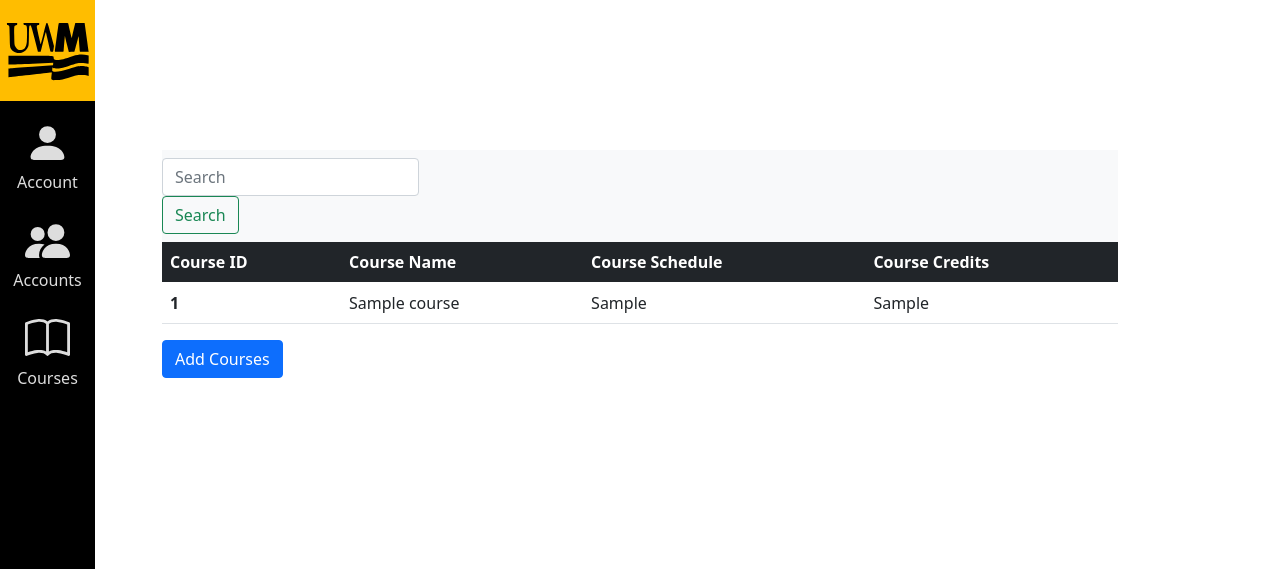
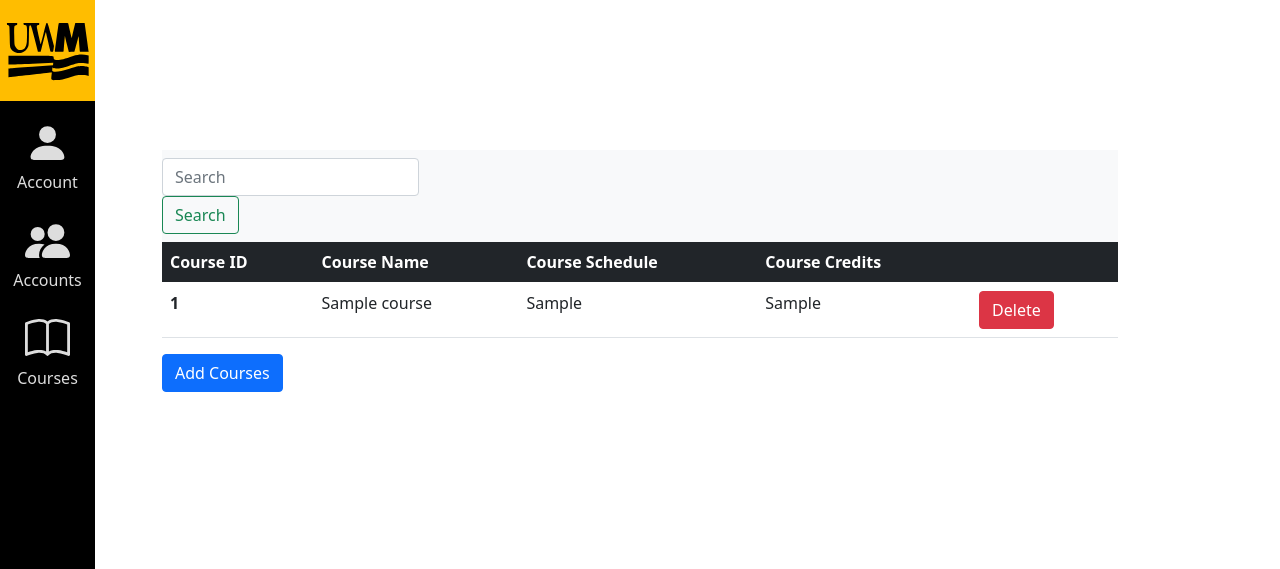
Before and after one commit to john4533/TA_App, a Django app: page /SupCourses/ in a window 1280 px wide. Shown: the top 569 px of the page. Run offline with Django 3.2, Linux system fonts and the light colour scheme; tables that the repository leaves empty hold one stand-in row (values such as "Sample post").

Commit message:
Delete button Added

```diff
--- a/templates/sup_courses.html
+++ b/templates/sup_courses.html
@@ -76,6 +76,7 @@
                                 <th scope="col">Course Name</th>
                                 <th scope="col">Course Schedule</th>
                                 <th scope="col">Course Credits</th>
+                                <th scope="col"> </th>
                             </tr>
                             </thead>
                             <tbody>
@@ -85,6 +86,7 @@
                                     <td>{{ course.coursename }}</td>
                                     <td>{{ course.courseschedule }}</td>
                                     <td>{{ course.coursecredits }}</td>
+                                    <td><button type="button" class="btn btn-danger">Delete</button></td>
                                 </tr>
 
                             {% endfor %}
```
